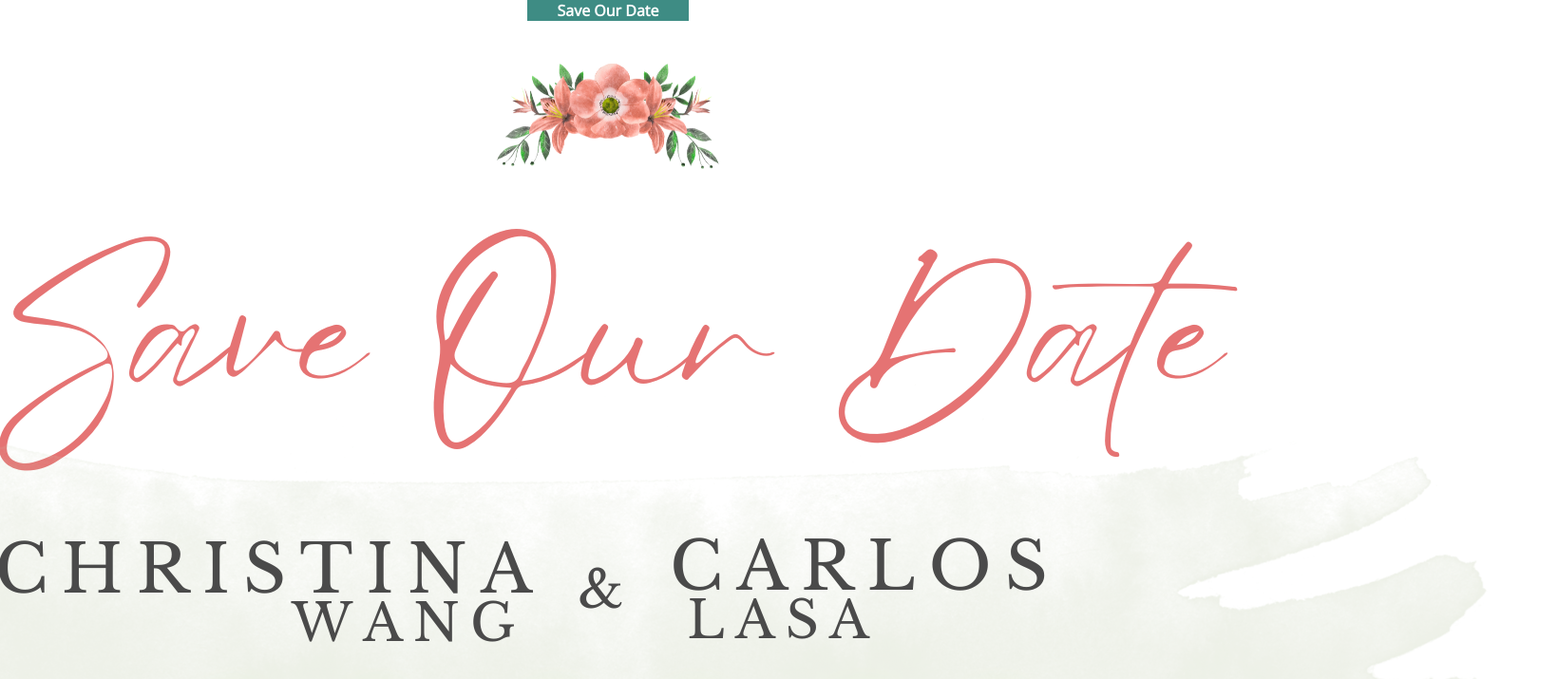
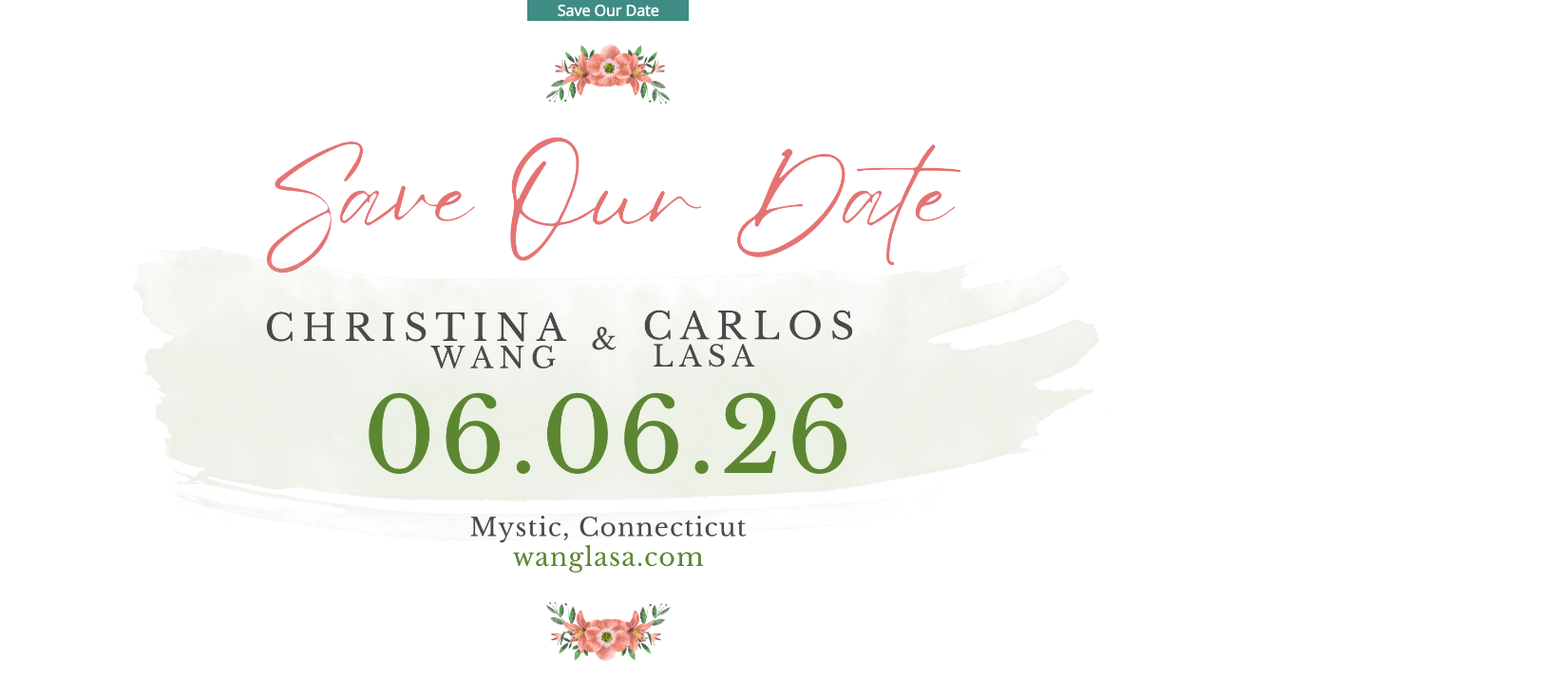
Before and after one commit to cmlasa/wanglasa, a plain HTML site: page index.html in a window 1280 px wide. Shown: the top 715 px of the page at 95% size, 1640 px wide, since content can reach past the window. Drawn offline with nearby package versions, Linux system fonts and the light colour scheme.

Commit message:
image height

```diff
--- a/index.html
+++ b/index.html
@@ -51,7 +51,7 @@
     }
 
     .responsive-image {
-            max-height: 100%;
+            height: 800px;
             width: auto;
             display: block;
             margin: 0 auto; /* Center the image horizontally */
```
